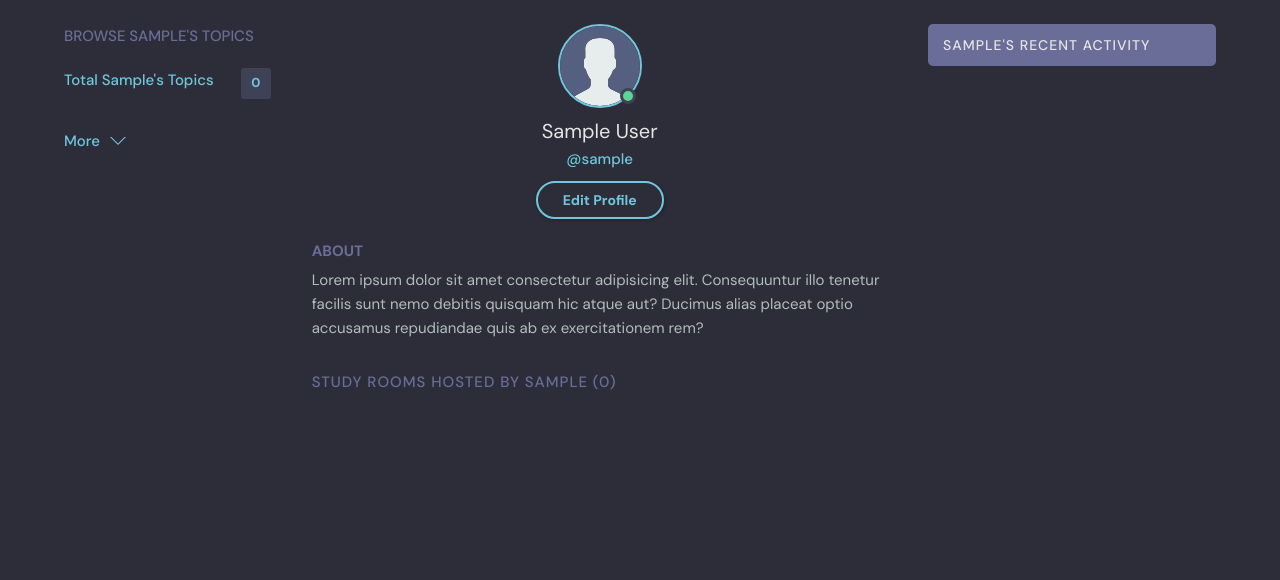
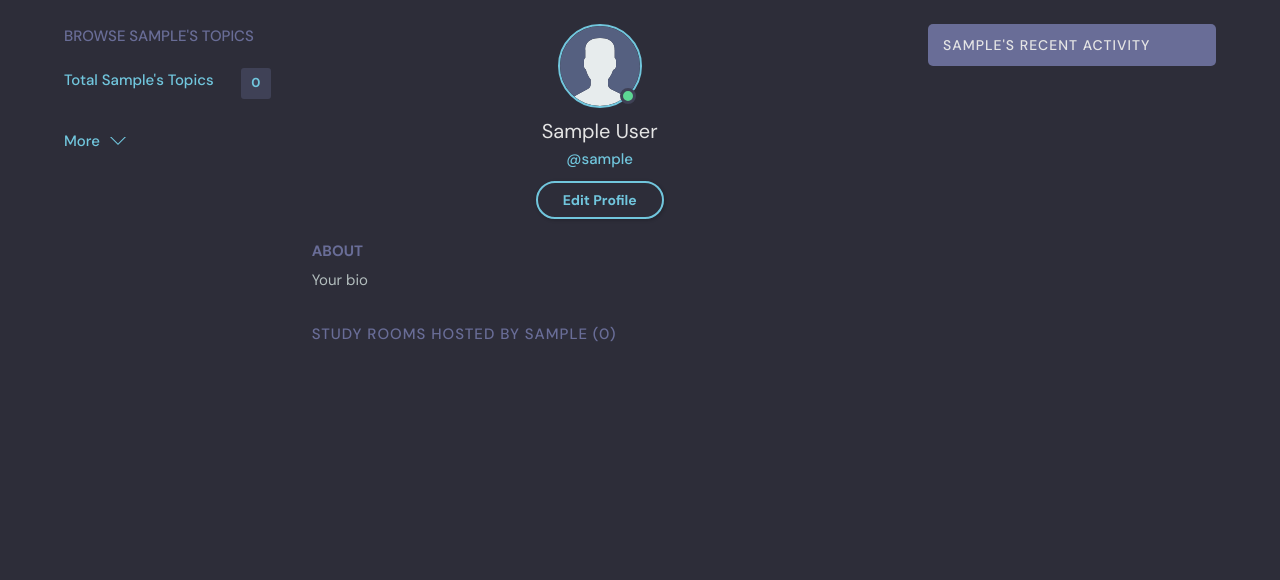
Before and after one commit to MazenShalaby/StudyBuddy, a Django app: page /accounts/profile/1/ in a window 1280 px wide. Shown: the top 580 px of the page. Run offline with Django 4.2, Linux system fonts and the light colour scheme; the visitor is signed in with stand-in values (Sample User, id 1); data comes from the database, SQL or seed files in the repository; data that the repository does not hold is empty; some libraries are stand-ins or nearby versions.

Commit message:
(feat): adding a new field in CustomUser model

```diff
--- a/accounts/forms.py
+++ b/accounts/forms.py
@@ -46,6 +46,7 @@ class CustomUserChangeForm(UserChangeForm):
             "gender",
             "country",
             "profile_picture",
+            "bio",
         )
 
 
--- a/accounts/models.py
+++ b/accounts/models.py
@@ -26,7 +26,7 @@ class CustomUser(AbstractUser):
 
     country = models.CharField(max_length=2, default='US', choices=get_country())
     profile_picture = models.ImageField(upload_to='profile_pictures/', default='profile_pictures/avatar.svg', blank=True, null=False)
-
+    bio = models.TextField(max_length=1500, null=False, blank=True, default="Your bio")
     class Meta:
         verbose_name = 'user'
         verbose_name_plural = 'users'
--- a/accounts/templates/accounts/user_profile.html
+++ b/accounts/templates/accounts/user_profile.html
@@ -57,9 +57,7 @@ Rooms
                 <div class="profile__about">
                     <h3>About</h3>
                     <p>
-                        Lorem ipsum dolor sit amet consectetur adipisicing elit. Consequuntur illo tenetur
-                        facilis sunt nemo debitis quisquam hic atque aut? Ducimus alias placeat optio
-                        accusamus repudiandae quis ab ex exercitationem rem?
+                        {{user.bio}}
                     </p>
                 </div>
             </div>
```
Also changed, not shown: accounts/migrations/0002_customuser_bio.py (added), accounts/migrations/0003_alter_customuser_bio.py (added).
